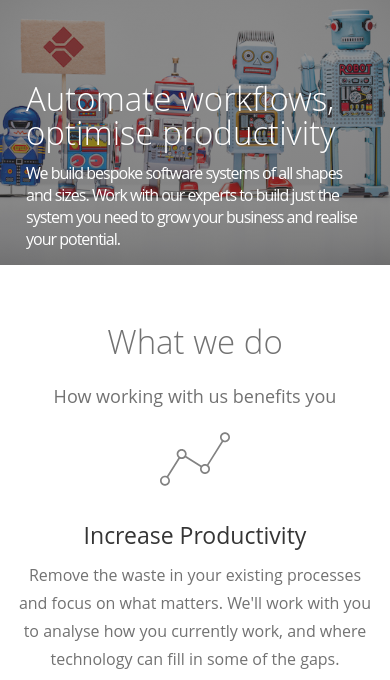
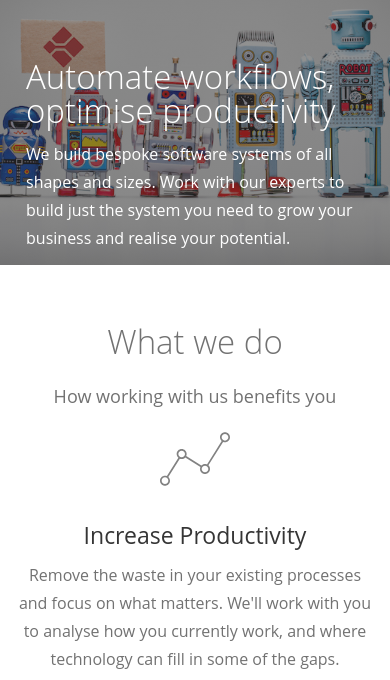
Before and after one commit to automise/automise-brochure, a plain HTML site: page index.html in a window 390 px wide. Shown: the part 85-765 px from the top of the page. Drawn offline with nearby package versions, Linux system fonts and the light colour scheme.

Commit message:
Update typography

```diff
--- a/css/custom.css
+++ b/css/custom.css
@@ -165,7 +165,8 @@ h4 {
     }
     .hero-section p {
         font-size: 16px;
-        line-height: 22px;
+        line-height: 28px;
+        letter-spacing: 0;
     }
     .hero-section p br{
         display: none;
```
